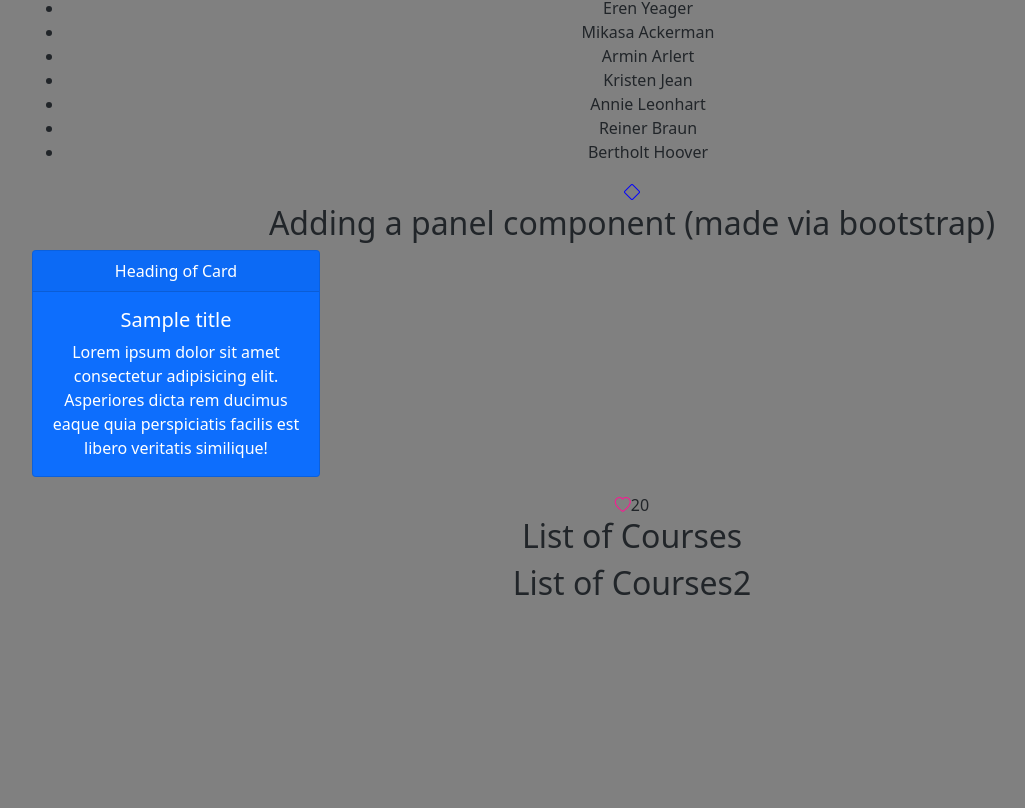
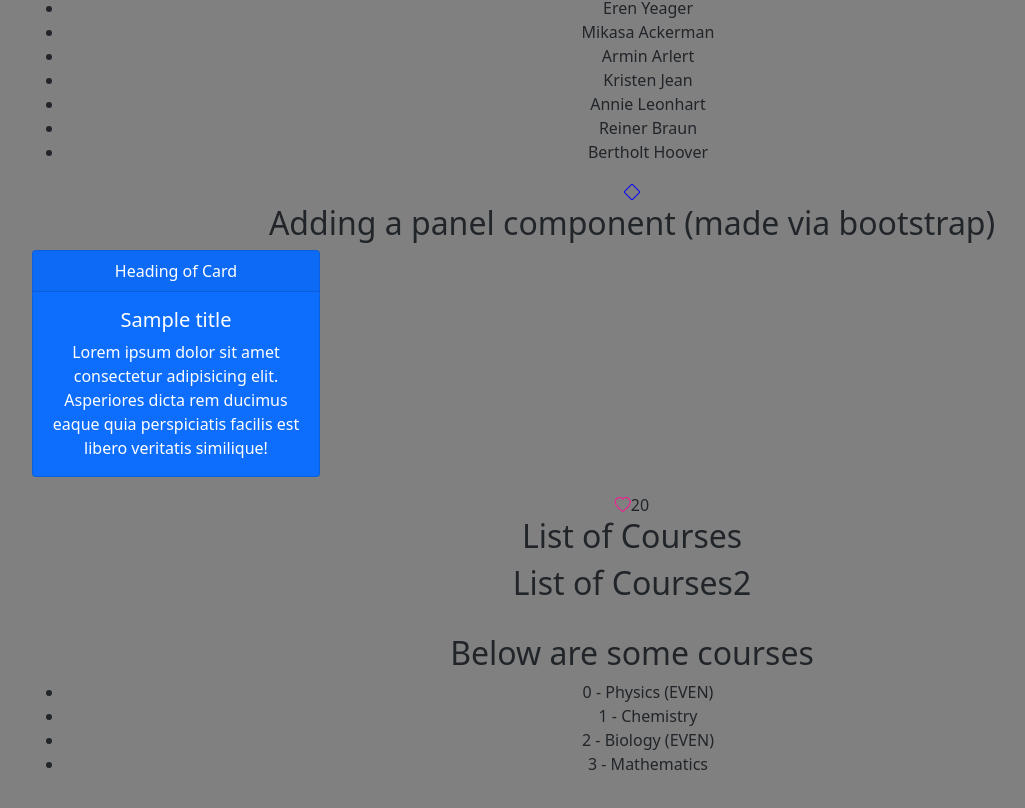
Before and after one commit to prerit714/angular-first-project, an Angular app: page / in a window 1280 px wide. Shown: the part 2003-2811 px from the top of the page, without its empty margins (8-1033 px from the left). Before the commit the page ends 2653 px from the top, so only its background shows below. Built offline with nearby package versions, Linux system fonts and the light colour scheme.

Commit message:
ngFor working with its exported variables

```diff
--- a/src/app/app.component.html
+++ b/src/app/app.component.html
@@ -24,6 +24,7 @@
   </bootstrap-panel>
   <like [likes-count]="tweet.likesCount" [is-active]="tweet.isLiked"></like>
   <!-- To see the working of ngIf directive (with angular4+ syntax) -->
+  <br>
   <div *ngIf="courses.length > 0; then coursesList else noCourses"></div>
   <ng-template #coursesList>
     <h2>List of Courses</h2>
@@ -44,4 +45,18 @@
   <div [hidden]="courses.length > 0">
     <h2>No courses2 yet!</h2>
   </div>
+  <br>
+  <!-- Using ngFor -->
+  <h2>Below are some courses</h2>
+  <ul>
+    <!--
+      using features of exported values by ngFor
+      -- some of them are
+      index: number, first: boolean, last: boolean, even: boolean, odd: boolean
+    -->
+    <li *ngFor="let course of courses; index as idx; even as isEven;">
+      <!-- idx can be interpolated -->
+      {{ idx }} - {{ course.name }} <span *ngIf="isEven">(EVEN)</span>
+    </li>
+  </ul>
 </body>
--- a/src/app/app.component.ts
+++ b/src/app/app.component.ts
@@ -7,8 +7,14 @@ import { FavoriteChangedEventArgs } from './favorite/favorite.component';
   styleUrls: ['./app.component.css']
 })
 export class AppComponent {
-  courses = [1, 2, 3, 4, 5]; // To show/hide part of a page, using a simple
+  // courses = [1, 2, 3, 4, 5]; // To show/hide part of a page, using a simple
   // array, in real world example this will be an array of course objects
+  courses = [
+    {id: 1, name: "Physics"},
+    {id: 2, name: "Chemistry"},
+    {id: 3, name: "Biology"},
+    {id: 4, name: "Mathematics"},
+  ];
   tweet = {
     body: "Hello I am Prerit Dayal!",
     likesCount: 20,
```
